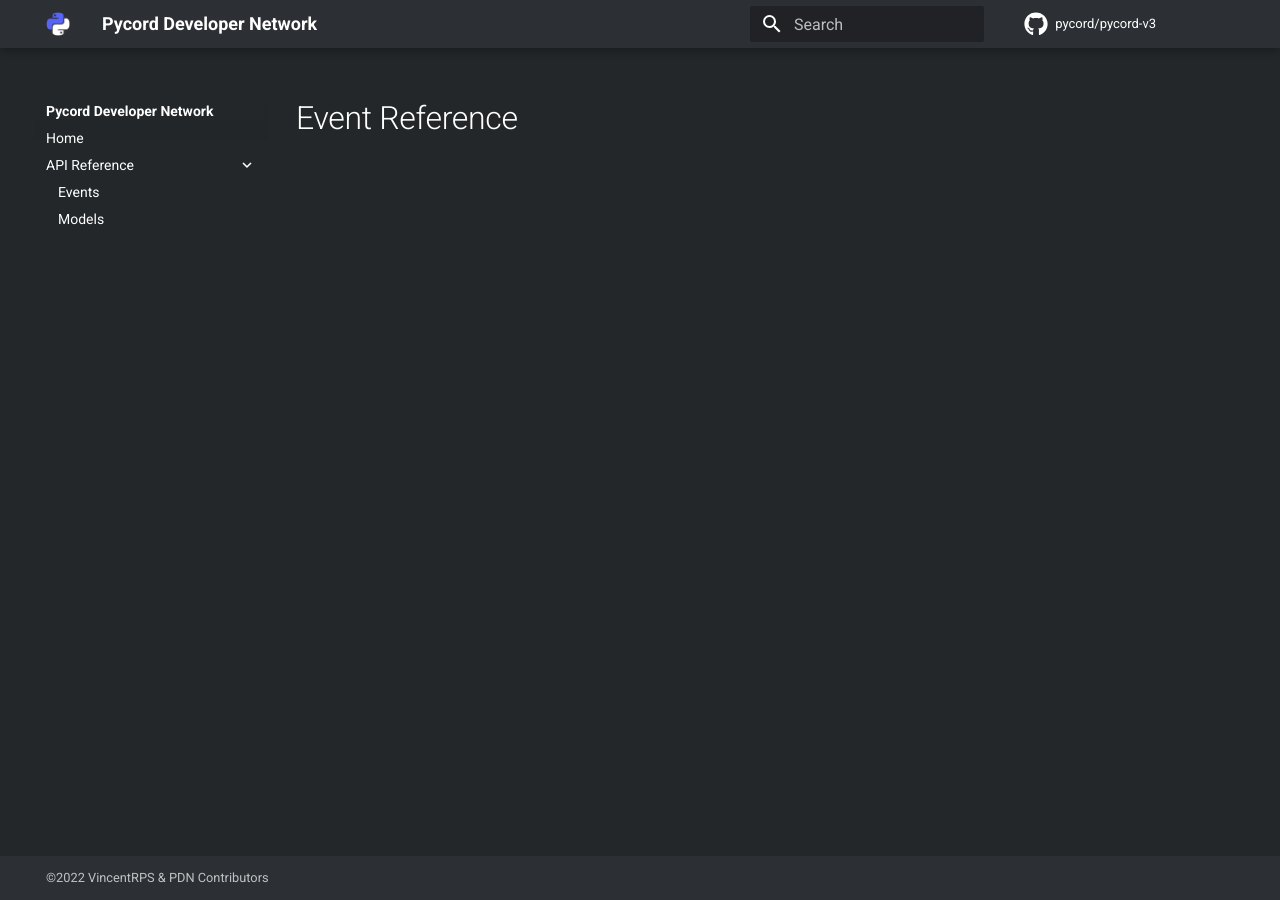
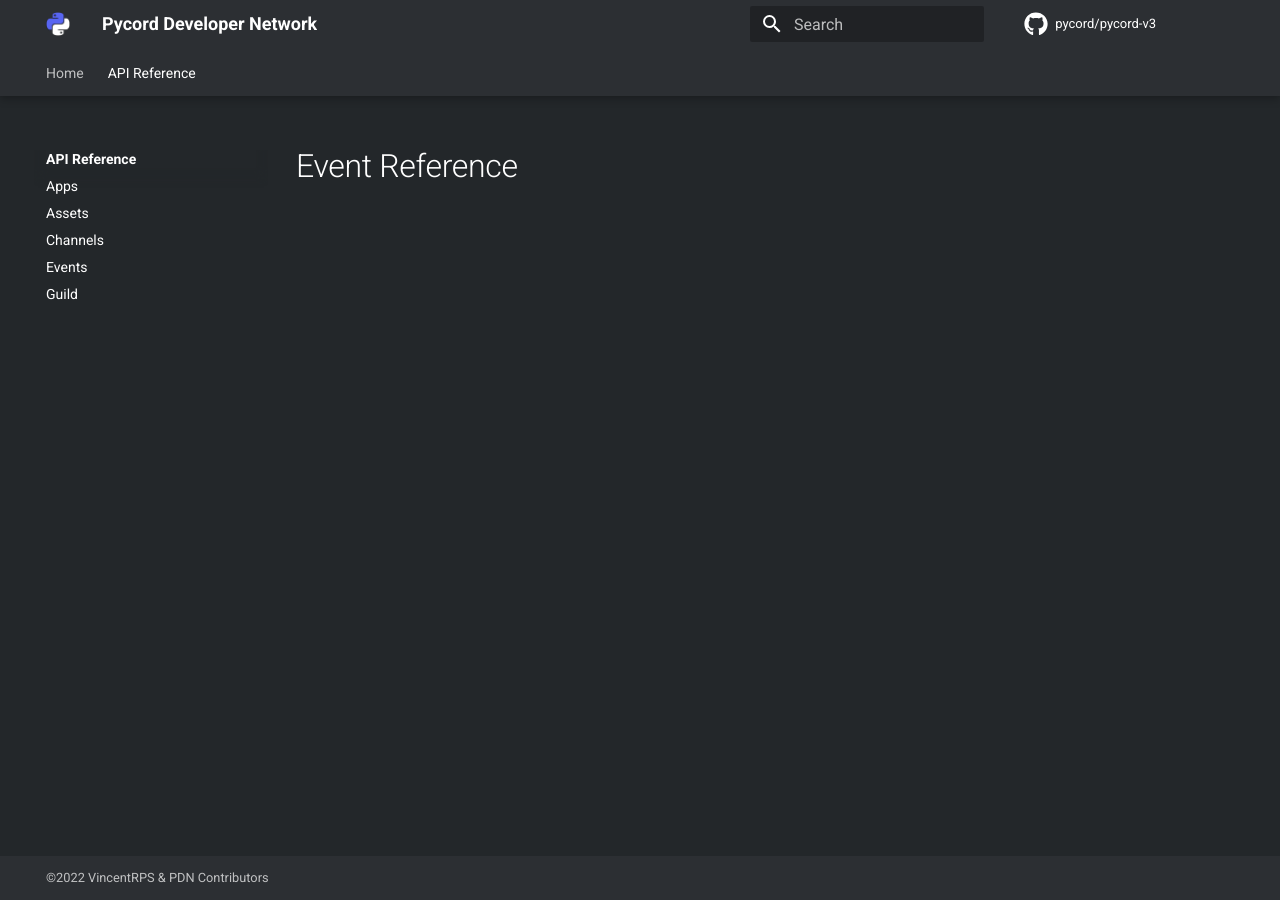
Before and after one commit to Pycord-Development/pycord-next, an MkDocs documentation site: the page built from developer/api/events.md, in a window 1280 px wide. Built offline with MkDocs 1.6.1 and Material for MkDocs 9.7.7, drawn with Linux system fonts in a browser that asks for light colours; comment, search, counter and statistics services are not loaded.

```diff
--- a/mkdocs.yml
+++ b/mkdocs.yml
@@ -9,24 +9,34 @@ watch: [pycord]
 
 # Navigation Tree
 nav:
-  - Home: 'index.md'
+  - Home: index.md
   - API Reference:
-    - Events: 'api/events.md'
-    - Models: 'api/models.md'
+    - Apps: api/apps.md
+    - Assets: api/assets.md
+    - Channels: api/channels.md
+    - Events: api/events.md
+    - Guild: api/guild.md
 
 
 # Theme Configuration
 theme:
   name: material
-  logo: assets/logo.png
-  favicon: assets/logo.png
-  icon:
-    repo: fontawesome/brands/github
   locale: en
-  highlightjs: true
+
+  features:
+    - navigation.indexes
+    - navigation.tabs
+    - navigation.tabs.sticky
+    - navigation.top
+
   font:
     text: Roboto
     code: Roboto Mono
+  favicon: assets/logo.png
+  logo: assets/logo.png
+  icon:
+    repo: fontawesome/brands/github
+  highlightjs: true
 
 # Extensions
 markdown_extensions:
```
Also changed, not shown: developer/api/models.md (deleted, +0 -1 lines), developer/api/apps.md (added), developer/api/assets.md (added), developer/api/channels.md (added), developer/api/guild.md (added).
